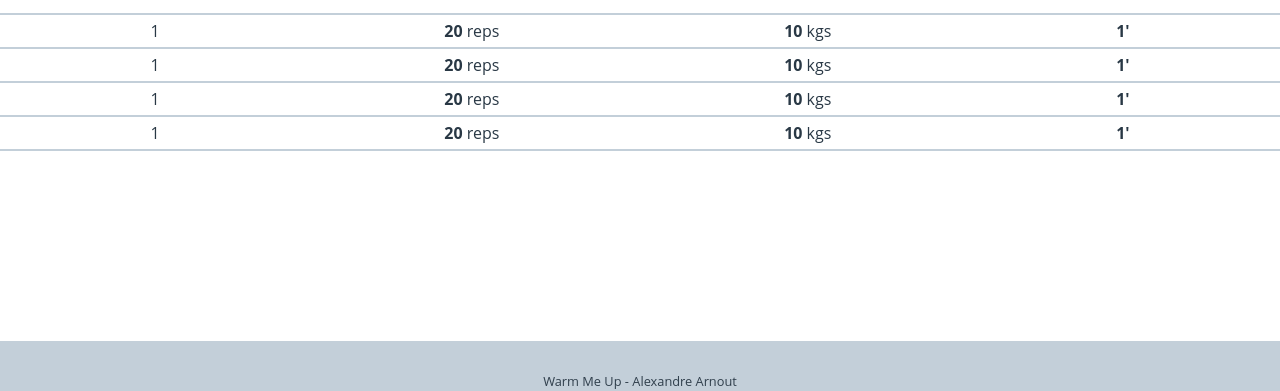
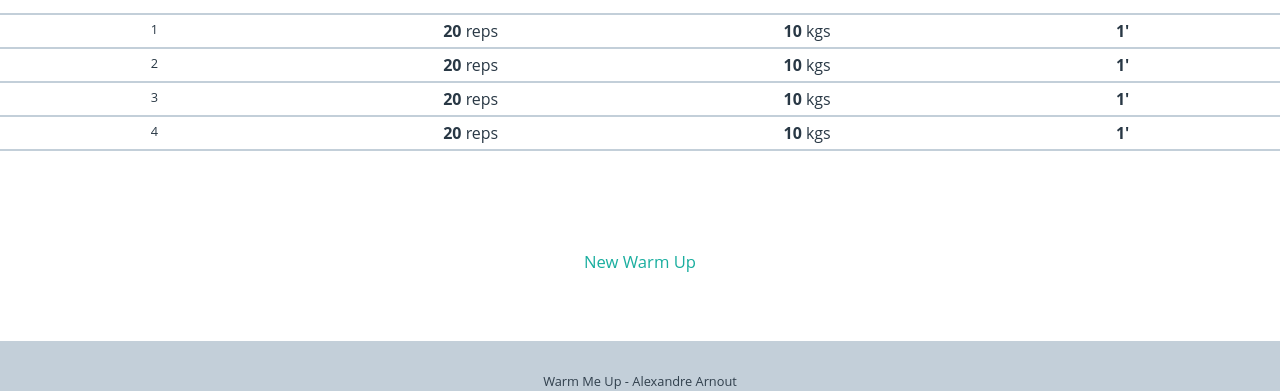
Before and after one commit to AlexARNcode/warm-me-up-v2, a plain HTML site: page template/result-page-template.html in a window 1280 px wide. Shown: the part 379-770 px from the top of the page. Drawn offline with Linux system fonts and the light colour scheme.

Commit message:
CSS/HTML - Result Page - v1 OK

```diff
--- a/template/css/styles.css
+++ b/template/css/styles.css
@@ -1,3 +1,4 @@
+/* General */
 * {
     box-sizing: border-box;
 }
@@ -6,6 +7,17 @@ body {
     font-family: 'Open Sans', sans-serif;
 }
 
+h2, h3, input, select, p {
+    color: #293845;
+}
+
+a {
+    color: #1aae9f;
+    text-decoration: none;
+    font-size: 1.3em;
+}
+
+/* Top Header */
 #main_header {
     background-image: linear-gradient(rgb(176 176 176 / 50%), rgb(156 151 151 / 50%)), url(../imgs/barbell-640-425.jpg);
     background-repeat: no-repeat;
@@ -16,6 +28,7 @@ body {
     align-items: center;
 }
 
+/* Titles */
 h1 {
     color: white;
     font-size: 2em;
@@ -36,14 +49,11 @@ h3 {
 
 }
 
+/* Form elements */
 input, select {
     width: 50%;
     margin: 1em;
     width: 75%;
-}
-
-h2, h3, input, select, p {
-    color: #293845;
 }
 
 select, input {
@@ -103,6 +113,10 @@ footer p {
     padding: 0.5em;
 }
 
+section > p:first-child {
+    font-size: 0.8em;
+}
+
 .first-line{
     border-top: 2px solid #c3cfd9;
     margin-top: 1em;
@@ -111,3 +125,10 @@ footer p {
 strong {
     font-weight: bold;
 }
+
+#new-warm-up {
+    margin-top: 2em;
+    height: 100%;
+    display: flex;
+    align-items: center;
+}
--- a/template/result-page-template.html
+++ b/template/result-page-template.html
@@ -32,24 +32,28 @@
         </section>
 
         <section id="result-line">
-            <p>1</p>
+            <p>2</p>
             <p><strong>20</strong> reps</p>
             <p><strong>10</strong> kgs</p>
             <p><strong>1'</strong></p>
         </section>
 
         <section id="result-line">
-            <p>1</p>
+            <p>3</p>
             <p><strong>20</strong> reps</p>
             <p><strong>10</strong> kgs</p>
             <p><strong>1'</strong></p>
         </section>
 
         <section id="result-line">
-            <p>1</p>
+            <p>4</p>
             <p><strong>20</strong> reps</p>
             <p><strong>10</strong> kgs</p>
             <p><strong>1'</strong></p>
+        </section>
+
+        <section id="new-warm-up">
+            <p><a href="#">New Warm Up</a></p>
         </section>
     </main>
 
```
